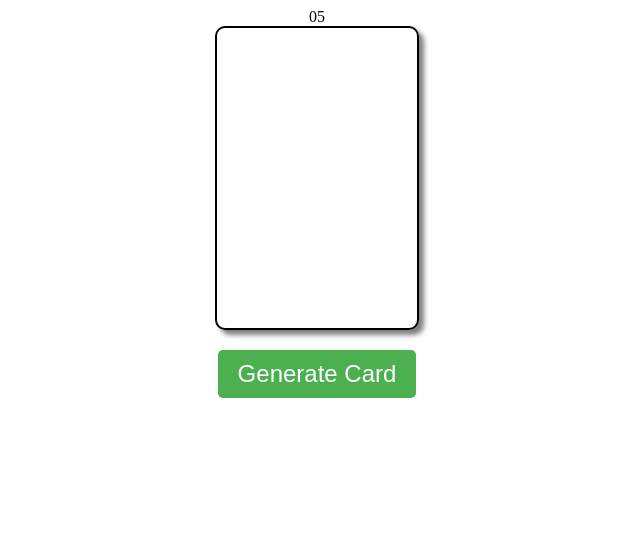
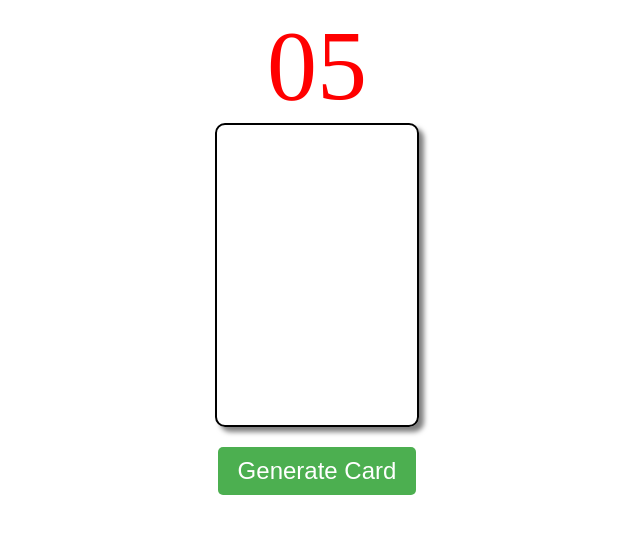
Before and after one commit to jonio298/random_Card_Generator, a plain HTML site: page index.html in a window 1280 px wide. Shown: the whole page, without its empty margins (323-963 px from the left). Drawn offline with Linux system fonts and the light colour scheme.

Commit message:
Add files via upload
made the timer bigger and red. For some reason, i can't call on it in css

```diff
--- a/index.html
+++ b/index.html
@@ -6,7 +6,7 @@
   <link rel="stylesheet" href="style.css">
 </head>
 <body>
-  <center><div id="timer">00:10</div></center>
+  <center><div id="timer"></div></center>
   <div id="card">
     <div id="top-left">
       <div class="value"></div>
--- a/script.js
+++ b/script.js
@@ -17,6 +17,8 @@ function updateTimer() {
   const timerElem = document.getElementById('timer');
   const formattedTime = ('0' + secondsLeft).slice(-2);
   timerElem.innerHTML = formattedTime;
+  timerElem.style.color = "red";
+  timerElem.style.fontSize = '100px';
 }
 
 function generateCard() {
```
